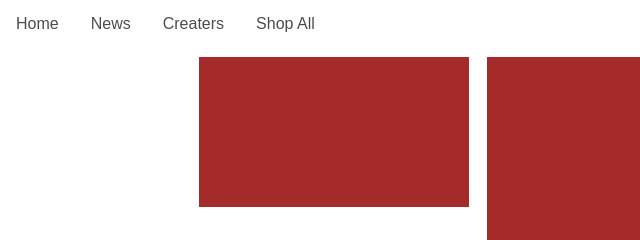
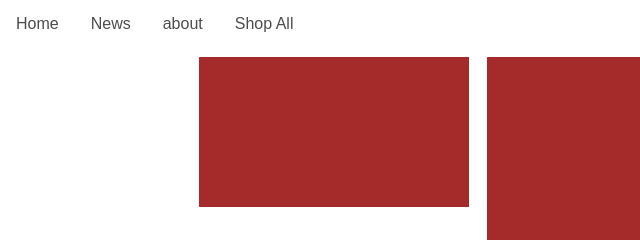
Before and after one commit to izumi-numayama/dezasuta, a plain HTML site: page コーディング②/index.html in a window 1280 px wide. Shown: the top 240 px of the page, 0-640 px from the left. Drawn offline with Linux system fonts and the light colour scheme.

Commit message:
コーディング編集②

```diff
--- a/コーディング②/index.html
+++ b/コーディング②/index.html
@@ -18,7 +18,7 @@
             News
         </li>
         <li>
-            Creaters
+            about
         </li>
         <li>
             Shop All
```
